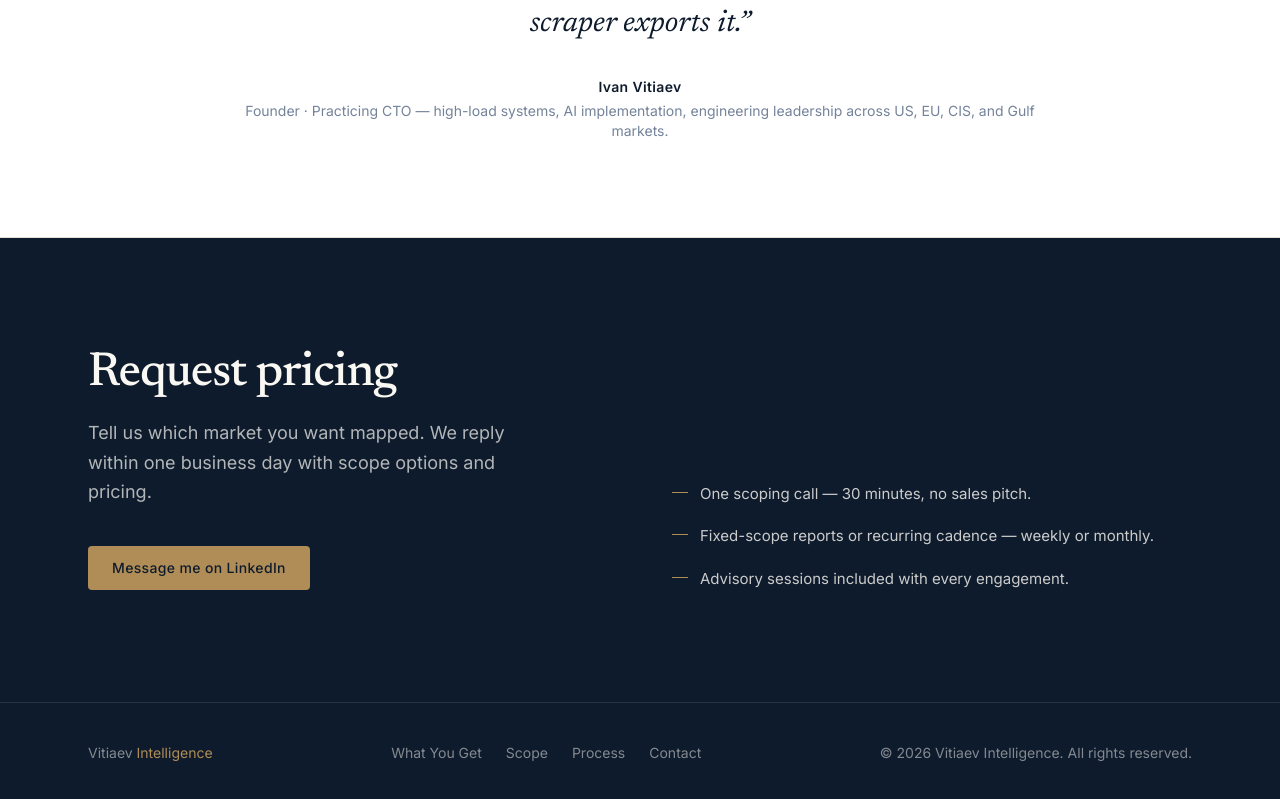
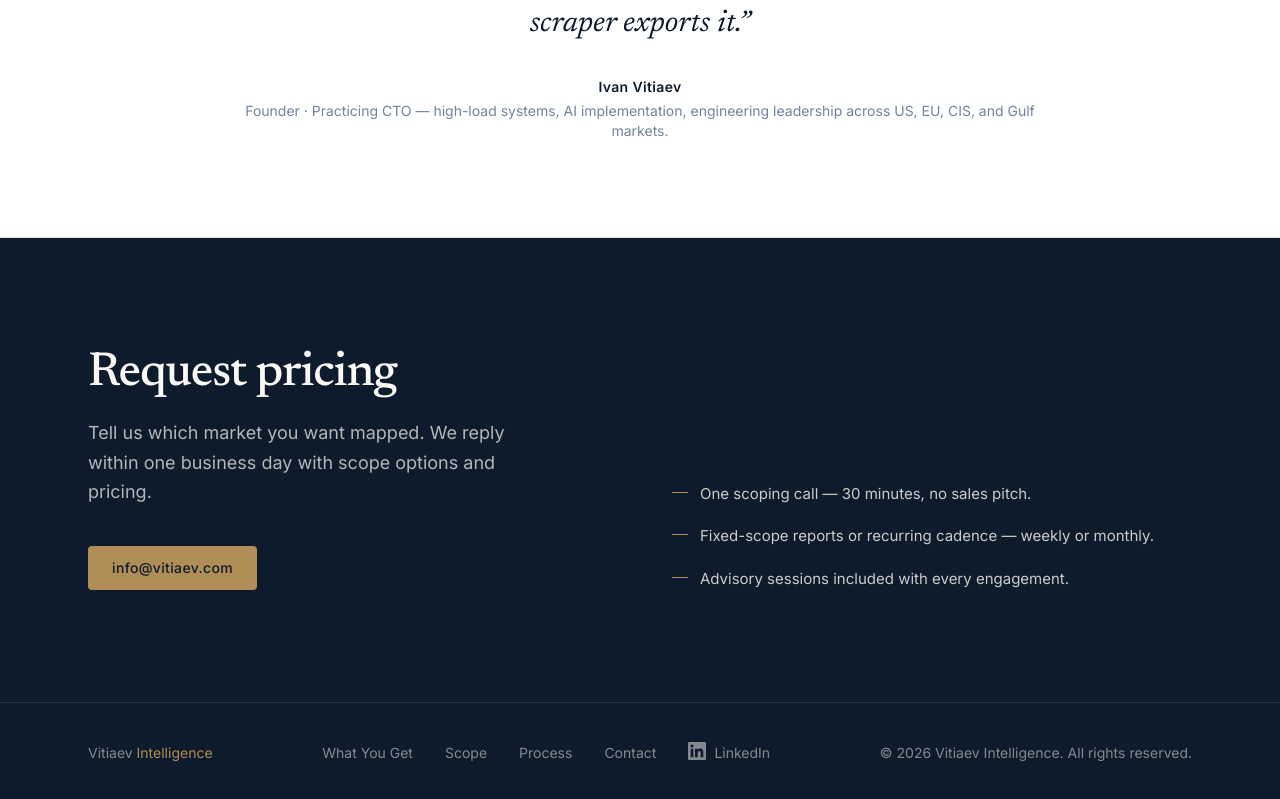
Before and after one commit to 8clever/consult, a React (Vite) app: page / in a window 1280 px wide. Shown: the part 6338-7137 px from the top of the page. Built offline with nearby package versions, Linux system fonts and the light colour scheme; the HTML template or start-up script is replaced by a standard one.

Commit message:
fix contacts

```diff
--- a/src/components/Contact.tsx
+++ b/src/components/Contact.tsx
@@ -1,5 +1,5 @@
 
-const linkedinUrl = "https://www.linkedin.com/in/ivan-vitiaev";
+const email = "info@vitiaev.com";
 
 export default function Contact() {
   return (
@@ -15,12 +15,9 @@ export default function Contact() {
               options and pricing.
             </p>
             <a
-              href={linkedinUrl}
-              target="_blank"
-              rel="noopener noreferrer"
-              className="mt-10 inline-block rounded-sm bg-bronze px-6 py-3 text-sm font-medium tracking-wide text-ink transition-colors hover:bg-bronze-deep"
-            >
-              Message me on LinkedIn
+              href={`mailto:${email}`}
+              className="mt-10 inline-block rounded-sm bg-bronze px-6 py-3 text-sm font-medium tracking-wide text-ink transition-colors hover:bg-bronze-deep">
+              {email}
             </a>
           </div>
           <ul className="space-y-5 self-end border-t border-white/10 pt-8 text-[15px] md:border-t-0 md:pt-0">
--- a/src/components/Footer.tsx
+++ b/src/components/Footer.tsx
@@ -1,3 +1,17 @@
+
+const iconLinkedIn =
+<svg viewBox="0 0 24 24" fill="currentColor" aria-hidden>
+  <path d="M20.447 20.452h-3.554v-5.569c0-1.328-.027-3.037-1.852-3.037-1.853 0-2.136 1.445-2.136 2.939v5.667H9.351V9h3.414v1.561h.046c.477-.9 1.637-1.85 3.37-1.85 3.601 0 4.267 2.37 4.267 5.455v6.286zM5.337 7.433c-1.144 0-2.063-.926-2.063-2.065 0-1.138.92-2.063 2.063-2.063 1.14 0 2.064.925 2.064 2.063 0 1.139-.925 2.065-2.064 2.065zm1.782 13.019H3.555V9h3.564v11.452zM22.225 0H1.771C.792 0 0 .774 0 1.729v20.542C0 23.227.792 24 1.771 24h20.451C23.2 24 24 23.227 24 22.271V1.729C24 .774 23.2 0 22.225 0z" />
+</svg>
+
+const menu = [
+  { title: "What You Get", link: "#services" },
+  { title: "Scope", link: "#scope" },
+  { title: "Process", link: "#process" },
+  { title: "Contact", link: "#contact" },
+  { title: "LinkedIn", link: "https://www.linkedin.com/in/ivan-vitiaev", icon: iconLinkedIn }
+]
+
 export default function Footer() {
   return (
     <footer className="border-t border-white/10 bg-ink">
@@ -5,19 +19,17 @@ export default function Footer() {
         <p>
           Vitiaev <span className="text-bronze">Intelligence</span>
         </p>
-        <nav className="flex flex-wrap gap-6">
-          <a href="#services" className="transition-colors hover:text-paper">
-            What You Get
-          </a>
-          <a href="#scope" className="transition-colors hover:text-paper">
-            Scope
-          </a>
-          <a href="#process" className="transition-colors hover:text-paper">
-            Process
-          </a>
-          <a href="#contact" className="transition-colors hover:text-paper">
-            Contact
-          </a>
+        <nav className="-mx-3 -my-2 flex flex-wrap gap-x-2 gap-y-2">
+          {menu.map((i, id) => {
+            return (
+              <a
+                className="inline-flex items-center gap-2 rounded-sm px-3 py-2 transition-colors hover:text-paper [&_svg]:size-[18px] [&_svg]:shrink-0 [&_svg]:-translate-y-0.5"
+                href={i.link} key={id} target={i.link.startsWith("http") ? "_blank" : undefined}>
+                {i.icon}
+                {i.title}
+              </a>
+            )
+          })}
         </nav>
         <p>&copy; 2026 Vitiaev Intelligence. All rights reserved.</p>
       </div>
```
